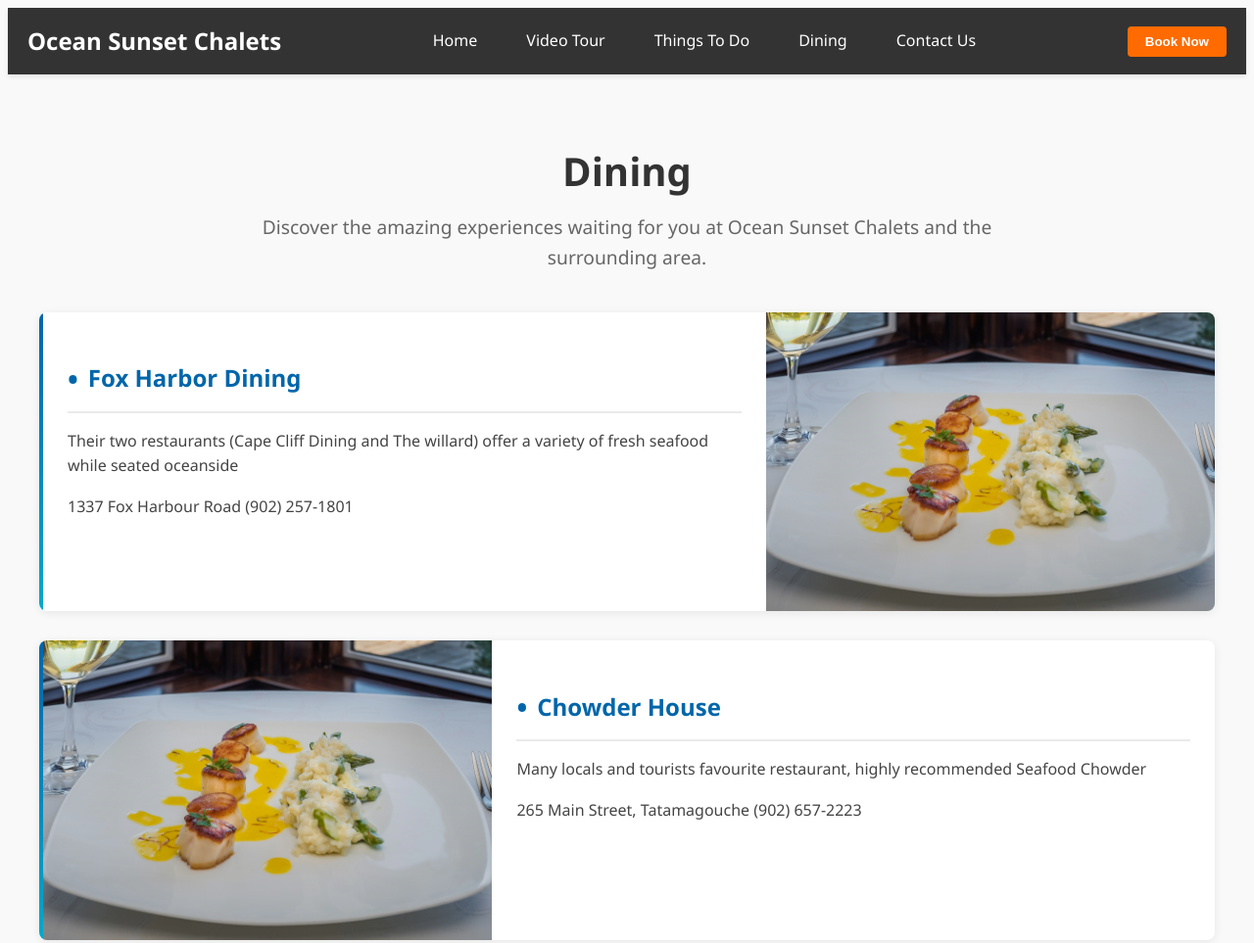
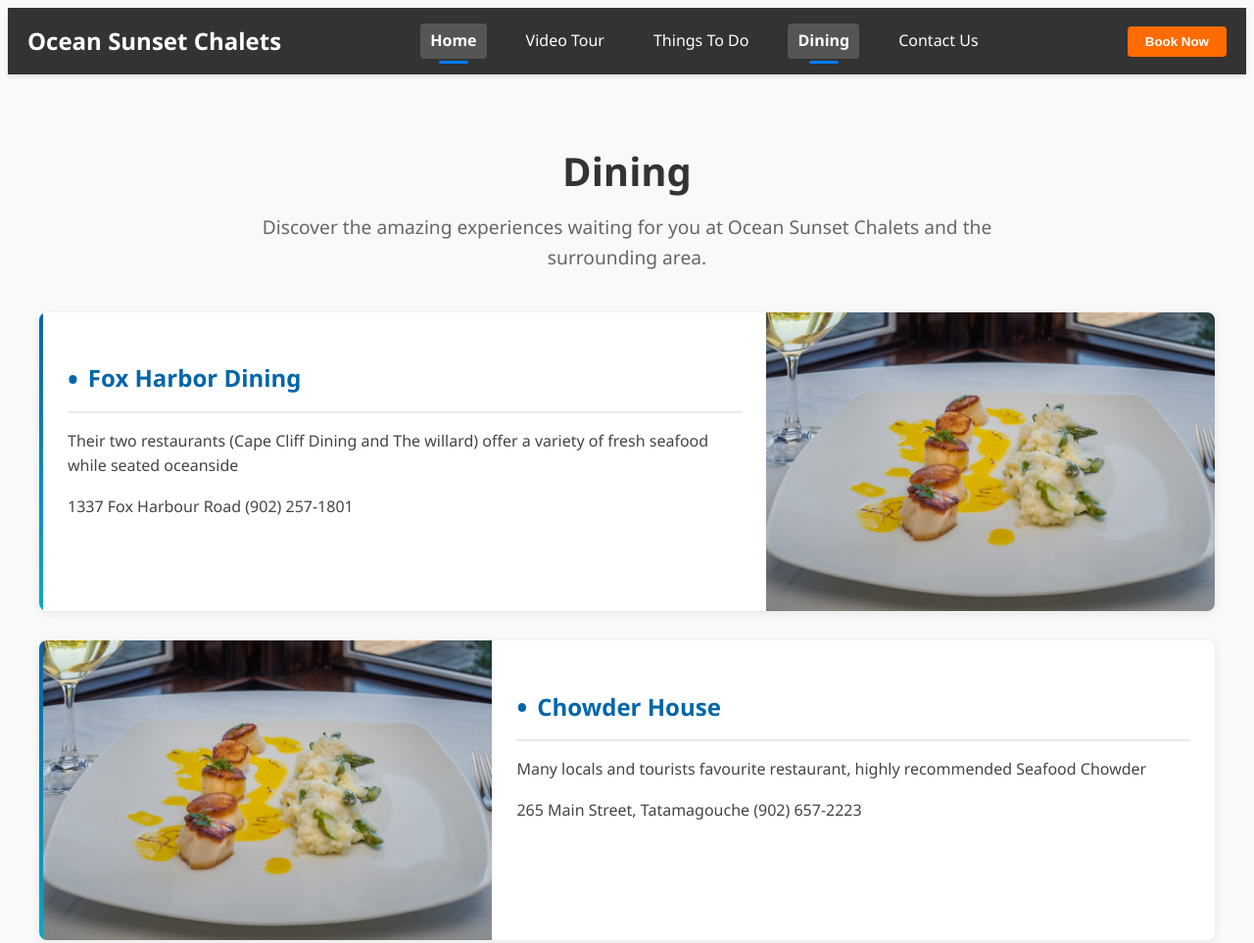
Before and after one commit to GabeNicholson/sunset_chalets, a website: page public/dining.html in a window 1280 px wide. Shown: the top 963 px of the page at 98% size. Drawn offline with Linux system fonts and the light colour scheme.

Commit message:
feat: extract navbar and add active css

```diff
--- a/public/dining.html
+++ b/public/dining.html
@@ -6,22 +6,11 @@
     <meta name="viewport" content="width=device-width, initial-scale=1.0" />
     <title>Dining - Ocean Sunset Chalets</title>
     <link rel="stylesheet" href="style.css">
+    <script src="navbar-loader.js"></script>
 </head>
 
 <body>
-    <nav>
-        <div class="nav-container">
-            <div class="nav-logo">Ocean Sunset Chalets</div>
-            <div class="nav-links">
-                <a href="/">Home</a>
-                <a href="/video-tour">Video Tour</a>
-                <a href="/things_to_do">Things To Do</a>
-                <a href="/dining">Dining</a>
-                <a href="/contact_us">Contact Us</a>
-            </div>
-            <button id="book_now_btn">Book Now</button>
-        </div>
-    </nav>
+    <div id="navbar-placeholder"></div>
 
     <div class="page-container">
         <!-- Page Header -->
--- /dev/null
+++ b/public/navbar-loader.js
@@ -0,0 +1,53 @@
+// Save this as 'navbar-loader.js' in your public folder
+document.addEventListener('DOMContentLoaded', function() {
+    // Fetch the navbar template
+    fetch('/navbar.html')
+        .then(response => {
+            if (!response.ok) {
+                throw new Error('Network response was not ok');
+            }
+            return response.text();
+        })
+        .then(html => {
+            // Insert the navbar at the beginning of the body
+            const navbarPlaceholder = document.getElementById('navbar-placeholder');
+            if (navbarPlaceholder) {
+                navbarPlaceholder.innerHTML = html;
+            } else {
+                // If no placeholder exists, insert at the beginning of body
+                document.body.insertAdjacentHTML('afterbegin', html);
+            }
+
+            // Add active class to current page link
+            highlightCurrentPage();
+
+            // Ensure the Book Now button still works after being loaded
+            const bookNowBtn = document.getElementById('book_now_btn');
+            if (bookNowBtn) {
+                bookNowBtn.addEventListener('click', function() {
+                    console.log("Book Now button clicked");
+                    // Add your booking functionality here
+                });
+            }
+        })
+        .catch(error => {
+            console.error('Error loading navbar:', error);
+        });
+
+    // Function to highlight the current page in the navbar
+    function highlightCurrentPage() {
+        const currentPath = window.location.pathname;
+        const navLinks = document.querySelectorAll('.nav-links a');
+
+        navLinks.forEach(link => {
+            const linkPath = link.getAttribute('href');
+
+            // Check if the current path matches the link's href
+            if (currentPath === linkPath ||
+                (currentPath === '/' && linkPath === '/home') ||
+                (currentPath !== '/' && linkPath !== '/home' && currentPath.includes(linkPath))) {
+                link.classList.add('active');
+            }
+        });
+    }
+});
--- /dev/null
+++ b/public/navbar.html
@@ -0,0 +1,13 @@
+<nav>
+    <div class="nav-container">
+        <div class="nav-logo">Ocean Sunset Chalets</div>
+        <div class="nav-links">
+            <a href="/">Home</a>
+            <a href="/video-tour">Video Tour</a>
+            <a href="/things_to_do">Things To Do</a>
+            <a href="/dining">Dining</a>
+            <a href="/contact_us">Contact Us</a>
+        </div>
+        <button id="book_now_btn">Book Now</button>
+    </div>
+</nav>
--- a/public/style.css
+++ b/public/style.css
@@ -282,6 +282,26 @@ body {
 }
 
 /******* NAVBAR STYLING *******/
+
+/* Active navigation link styling */
+nav a.active {
+    background-color: #555;
+    font-weight: 600;
+    position: relative;
+}
+
+nav a.active::after {
+    content: '';
+    position: absolute;
+    bottom: -5px;
+    left: 50%;
+    transform: translateX(-50%);
+    width: 30px;
+    height: 3px;
+    background-color: #007BFF;
+    border-radius: 3px;
+}
+
 nav {
     background-color: #333;
     padding: 15px 20px;
@@ -627,6 +647,14 @@ textarea {
     overflow: hidden;
 }
 
+/* For actual Google Maps embed */
+.map-container iframe {
+    width: 100%;
+    height: 100%;
+    border: none;
+    display: block; /* Removes any whitespace */
+}
+
 .map-placeholder {
     background-color: #f5f5f5;
     height: 100%;
```
Also changed, not shown: public/contact_us.html (+13 -19 lines), public/index.html (+2 -13 lines), public/things_to_do.html (+2 -14 lines).
